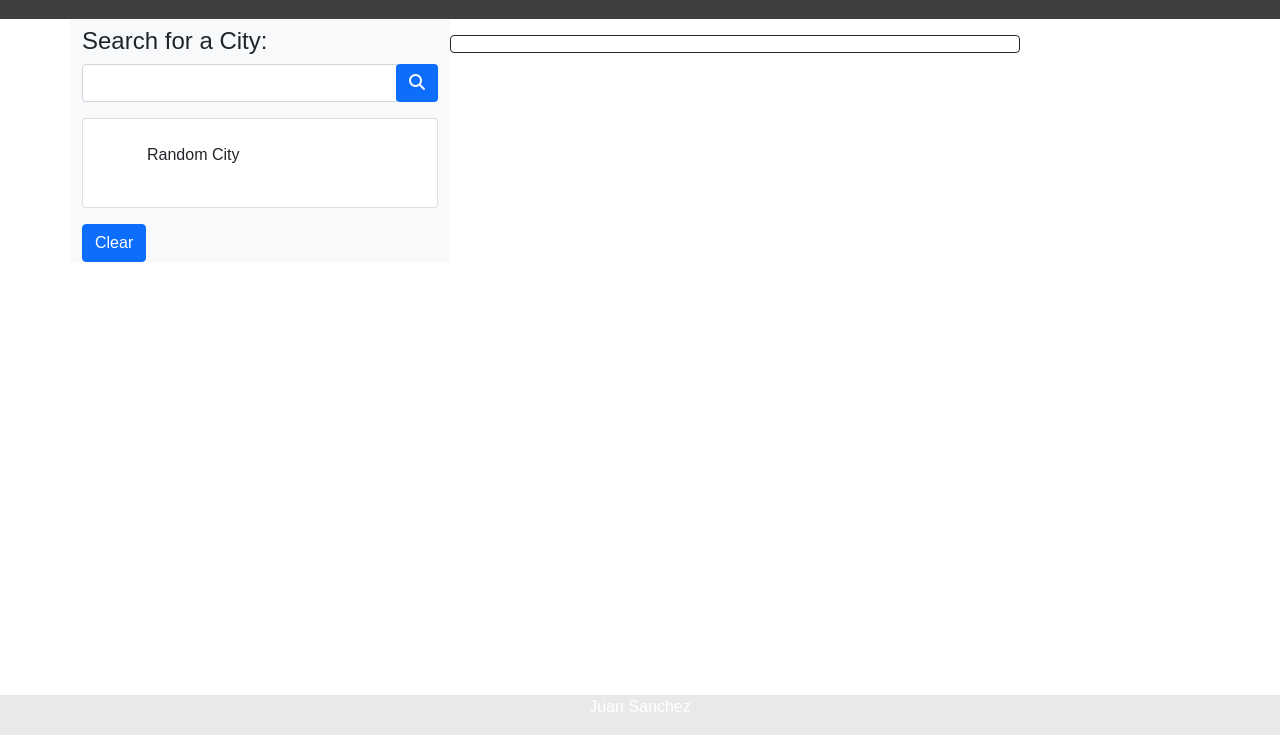
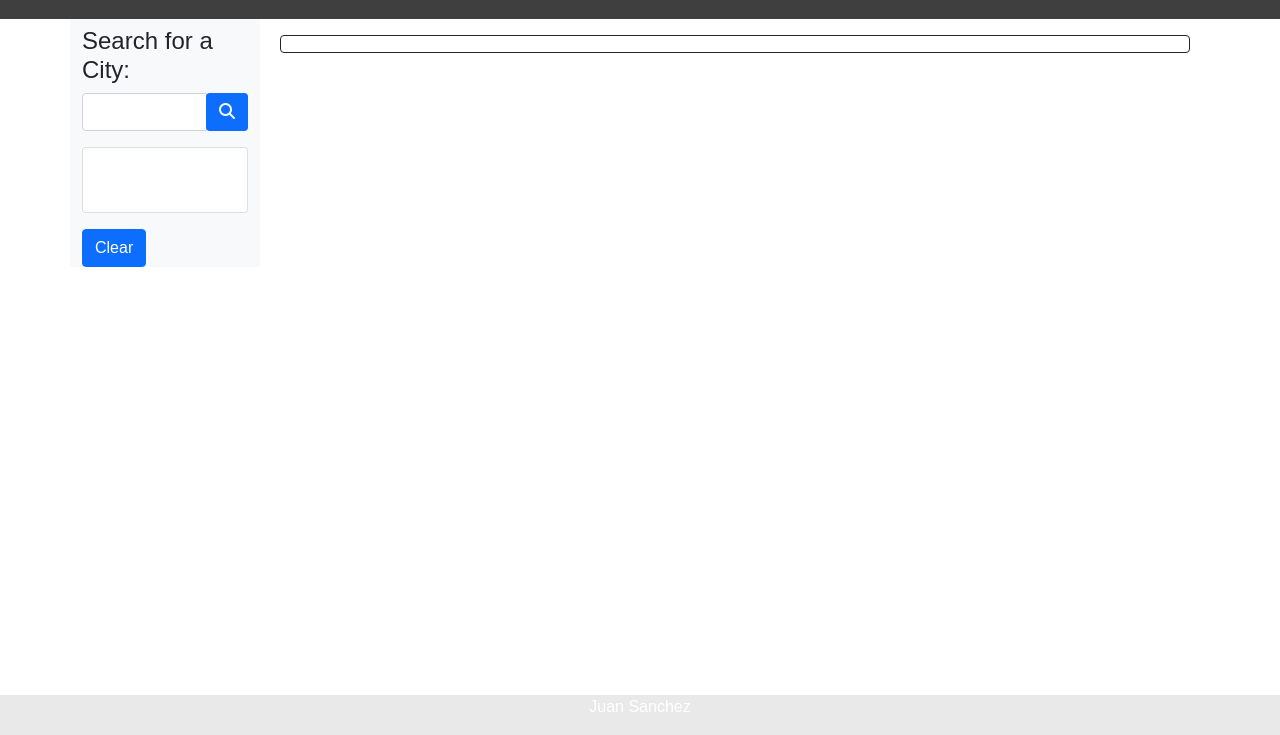
Before and after one commit to karizmatik215/06-Server-Side-APIs-Weather-Dashboard, a plain HTML site: page index.html in a window 1280 px wide. Shown: the part 65-800 px from the top of the page. Drawn offline with nearby package versions, Linux system fonts and the light colour scheme.

Commit message:
made changes to the html grid

```diff
--- a/index.html
+++ b/index.html
@@ -25,7 +25,7 @@
   <!--Search for city-->
   <div class="container">
     <div class="row">
-      <div class="col-md-4 bg-light">
+      <div class="col-sm-2 bg-light">
         <h4 class="pt-2">Search for a City:</h4>
         <div class="input-group mb-3">
           <input type="text" class="form-control" id="city-search">
@@ -37,7 +37,7 @@
         <div class="card">
           <div class="card-body">
             <ul class="list-group-flush" id="city-list">
-              <li class="list-group-item">Random City</li>
+              <li class="list-group-item"></li>
             </ul>
           </div>
         </div>
@@ -46,10 +46,10 @@
       </div>
 
       <!-- Weather information for current city -->
-      <div class="col-md-6 mt-3">
-        <div class="row ml-2 border border-dark rounded">
-          <div class="col-md" id="current-weather">
-            <h3 class="city-name mb-2 mt-2 bolder" id="current-city"></h3>
+      <div class="col-sm-10 mt-3">
+        <div class="row-sm-10 mx-2 border border-dark rounded">
+          <div class="col-sm-10 mx-2" id="current-weather">
+            <p class="city-name" id="current-city"></p>
             <p class="current" id="temperature"></p>
             <p class="current" id="humidity"></p>
             <p class="current" id="wind-speed"></p>
@@ -57,7 +57,7 @@
           </div>
         </div>
         <!--5 day forecast -->
-        <div class="row row-cols-1 row-cols-md-5 g-4 m-2" id="forecast">
+        <div class="row row-cols-1 row-cols-sm-10 g-4 m-2" id="forecast">
 
         </div>
 
```
